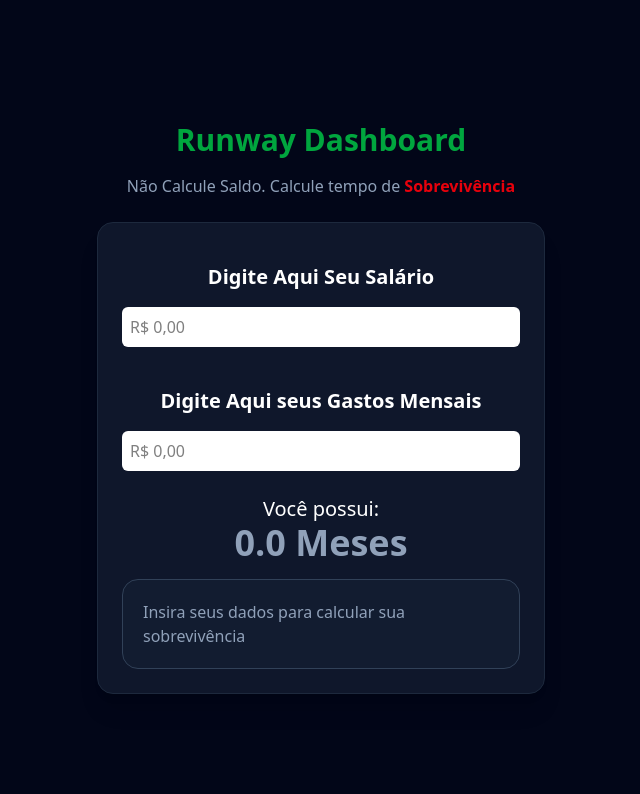
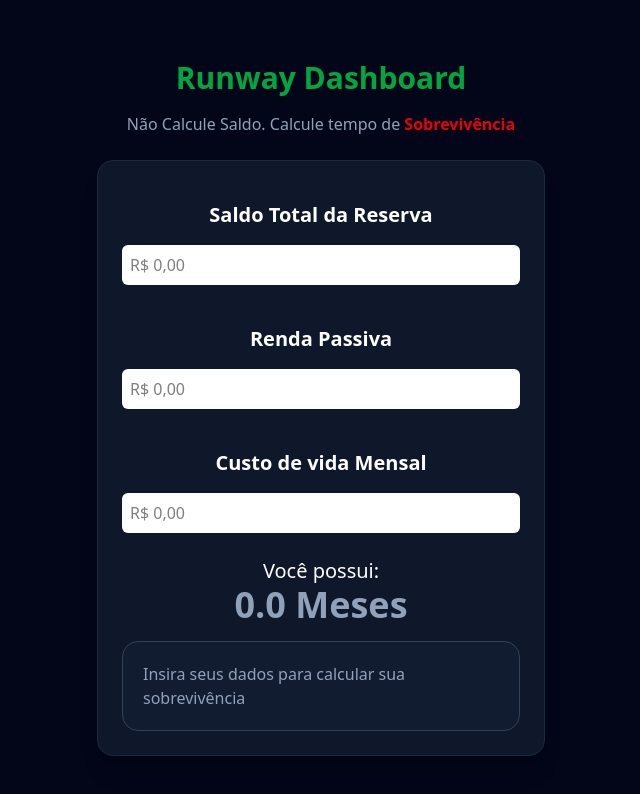
Before and after one commit to NickolasSantosCremasco/Runway-Dashboard, a Next.js app: page / in a window 1280 px wide. Shown: the top 794 px of the page, without its empty margins (319-959 px from the left). Built offline with nearby package versions, Linux system fonts and the light colour scheme.

Commit message:
addPassiveIncomeInput

```diff
--- a/app/page.tsx
+++ b/app/page.tsx
@@ -15,7 +15,9 @@ type StatusConfig = {
 export default function Home() {
   const [cash, setCash]= useState("")
   const [expenses, setExpenses] = useState("")
+  const [passiveRevenue, setPassiveRevenue] = useState("")
   const [runway, setRunway] = useState(0)
+
 
   const formatCurrency = (value: string) => {
     const digits = value.replace(/\D/g, "");
@@ -42,23 +44,29 @@ export default function Home() {
     }
   }, []);
 
-  useEffect(() => {
+    useEffect(() => {
+      const parseValue = (val: string) => {
+        const cleanValue = val.replace(/\D/g, "");
+        return cleanValue ? parseFloat(cleanValue) / 100 : 0;
+      };
 
-    const parseValue = (val: string) => {
-    // Remove tudo que não é dígito e divide por 100 para ter as casas decimais
-    const cleanValue = val.replace(/\D/g, "");
-    return cleanValue ? parseFloat(cleanValue) / 100 : 0;
-  };
-    const s = parseValue(cash) ;
-    const e = parseValue(expenses) ;
+      const s = parseValue(cash);
+      const e = parseValue(expenses);
+      const p = parseValue(passiveRevenue);
 
-    if (e > 0) {
-      setRunway(s / e)
-    } else {
-      setRunway(0)
-    }
+      // CÁLCULO DA QUEIMA LÍQUIDA (Conforme seu diagrama)
+      const netBurn = e - p;
 
-  }, [cash, expenses])
+      if (p >= e && e > 0) {
+        // Renda passiva maior ou igual ao custo = Infinito
+        setRunway(Infinity);
+      } else if (netBurn > 0) {
+        // Calcula Runway real descontando a renda passiva
+        setRunway(s / netBurn);
+      } else {
+        setRunway(0);
+      }
+    }, [cash, expenses, passiveRevenue]);
 
     const getStatusData = (months: number): StatusConfig => {
       if (months <= 0) return {
@@ -114,12 +122,17 @@ export default function Home() {
       <div className="space-y-6">
         <form action="" className="flex justify-center items-center flex-col gap-6">
           <div className="flex flex-col w-full">
-            <label htmlFor="salary" className="text-white font-bold text-xl p-4 text-center">Digite Aqui Seu Salário</label>
+            <label htmlFor="salary" className="text-white font-bold text-xl p-4 text-center">Saldo Total da Reserva</label>
             <input type="text" id="salary" name="salary" value={cash} onChange={(e) => setCash(formatCurrency(e.target.value))} className="bg-white  rounded-md p-2" placeholder="R$ 0,00" />
           </div>
 
+           <div className="flex flex-col w-full">
+            <label htmlFor="expenses" className="text-white font-bold text-xl p-4 text-center">Renda Passiva</label>
+            <input type="text" id="expenses" name="expenses" value={passiveRevenue} onChange={(e) => setPassiveRevenue(formatCurrency(e.target.value))} className="bg-white rounded-md p-2" placeholder="R$ 0,00"/>
+          </div>
+
           <div className="flex flex-col w-full">
-            <label htmlFor="expenses" className="text-white font-bold text-xl p-4 text-center">Digite Aqui seus Gastos Mensais</label>
+            <label htmlFor="expenses" className="text-white font-bold text-xl p-4 text-center">Custo de vida Mensal</label>
             <input type="text" id="expenses" name="expenses" value={expenses} onChange={(e) => setExpenses(formatCurrency(e.target.value))} className="bg-white rounded-md p-2" placeholder="R$ 0,00"/>
           </div>
 
```
